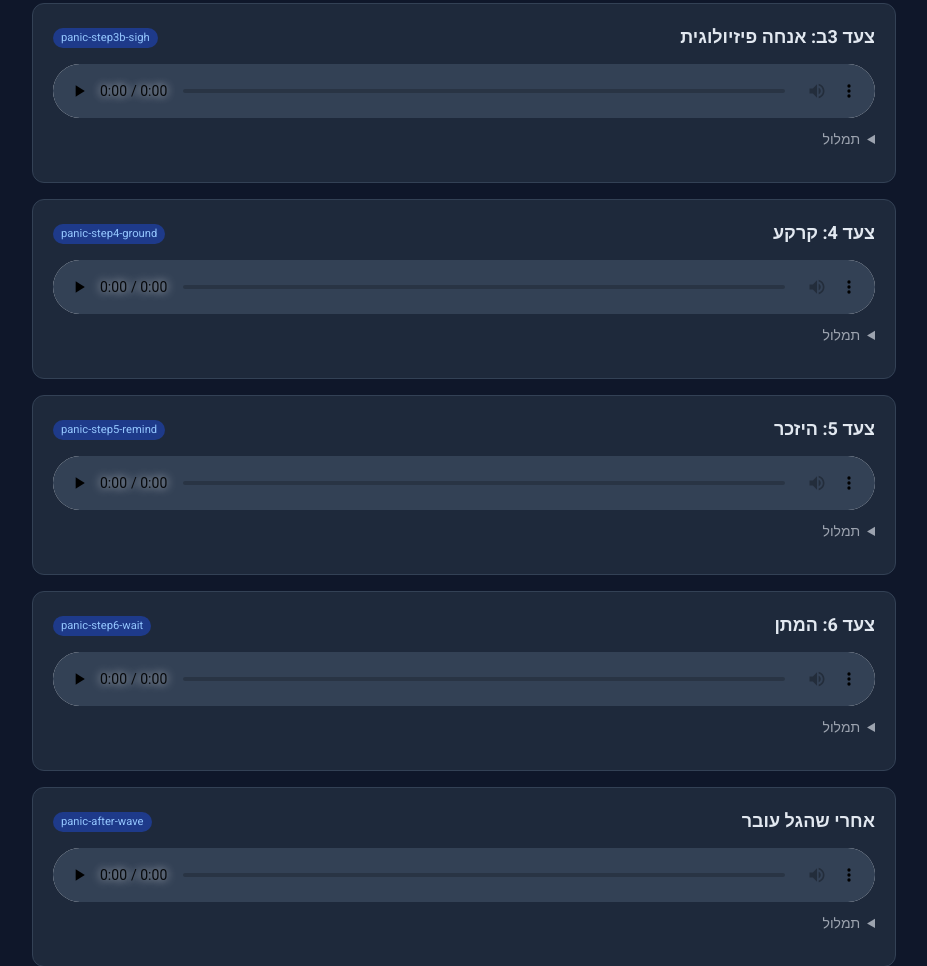
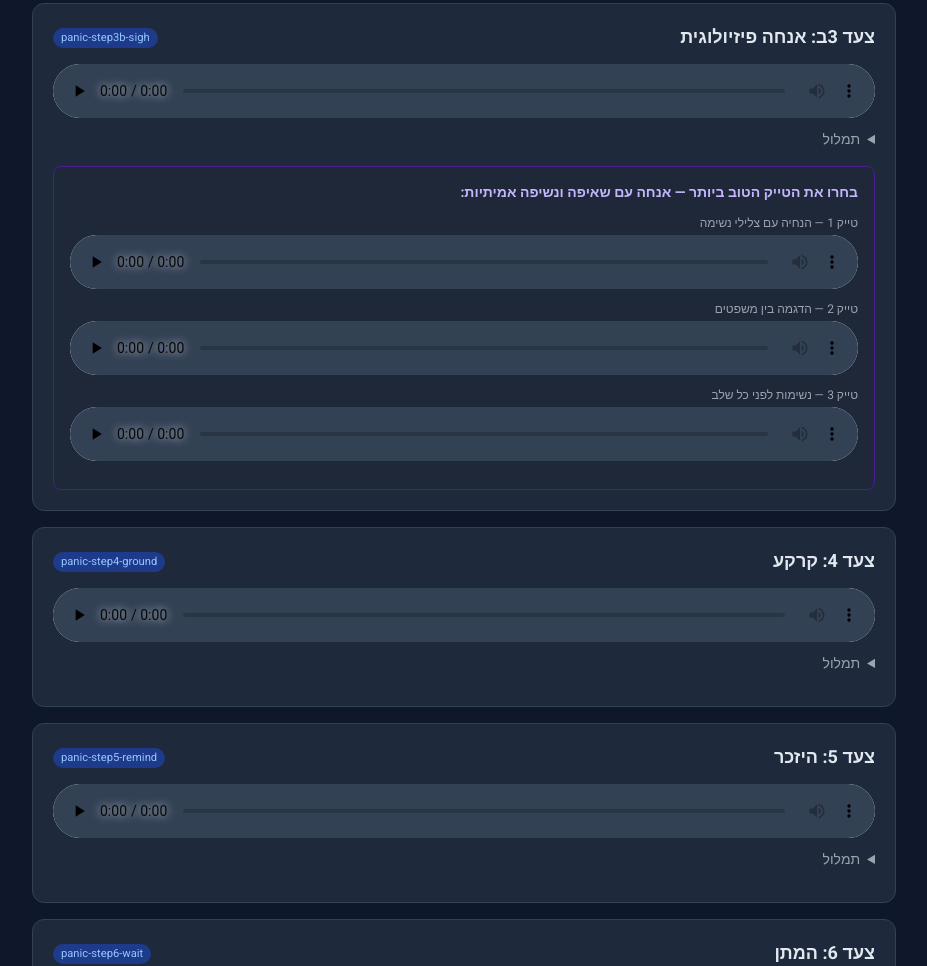
Before and after one commit to elad-refoua/neshima-audio-review-final, a plain HTML site: page index.html in a window 1280 px wide. Shown: the part 1161-2127 px from the top of the page, without its empty margins (176-1103 px from the left). Drawn offline with nearby package versions, Linux system fonts and the light colour scheme; no server answers.

Commit message:
Regenerate 7 tracks + 3 sigh demo takes with breathing sounds

```diff
--- a/index.html
+++ b/index.html
@@ -155,6 +155,26 @@
         <div class="transcript-text p-3 mt-2 text-sm text-gray-300">אנחה פיזיולוגית: שאיפה ארוכה, עוד לגימה קצרה למלא עד הסוף, ואז נשיפה ארוכה. הדרך המהירה ביותר להרגיע את הגוף.</div>
       </details>
       <div class="mt-3" data-comments="final-panic-step3b-sigh"></div>
+
+      <!-- Sigh demo takes for comparison -->
+      <div class="mt-4 p-4 bg-gray-800 bg-opacity-50 rounded-lg border border-purple-900">
+        <h4 class="text-sm font-bold text-purple-300 mb-3">בחרו את הטייק הטוב ביותר — אנחה עם שאיפה ונשיפה אמיתיות:</h4>
+        <div class="space-y-3">
+          <div>
+            <span class="text-xs text-gray-400 block mb-1">טייק 1 — הנחיה עם צלילי נשימה</span>
+            <audio controls preload="none" src="audio/sigh-demo-1.mp3"></audio>
+          </div>
+          <div>
+            <span class="text-xs text-gray-400 block mb-1">טייק 2 — הדגמה בין משפטים</span>
+            <audio controls preload="none" src="audio/sigh-demo-2.mp3"></audio>
+          </div>
+          <div>
+            <span class="text-xs text-gray-400 block mb-1">טייק 3 — נשימות לפני כל שלב</span>
+            <audio controls preload="none" src="audio/sigh-demo-3.mp3"></audio>
+          </div>
+        </div>
+        <div class="mt-3" data-comments="final-sigh-demo-pick"></div>
+      </div>
     </div>
 
     <div class="section-card p-5 mb-4" id="card-panic-step4-ground">
```
Also changed, not shown: 11 other files.
